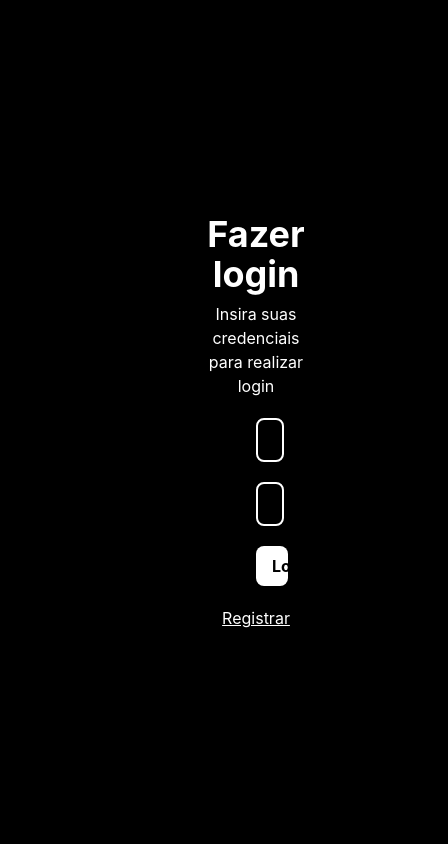
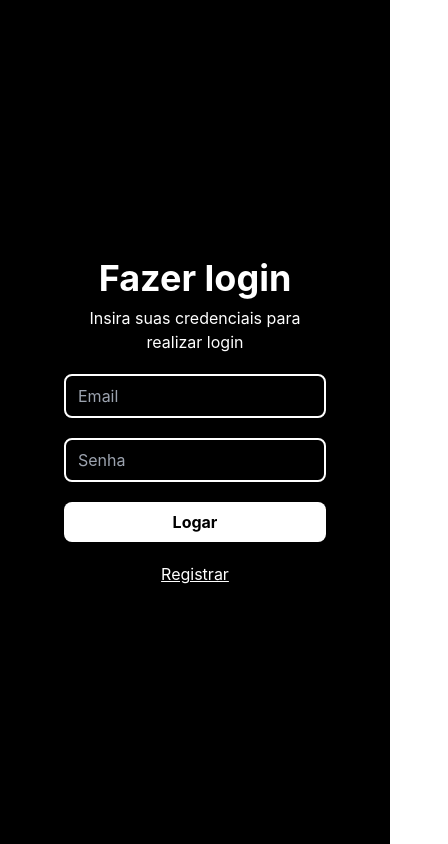
Before and after one commit to JoaoMadeiraxyz/musify, a Next.js app: page /login in a window 390 px wide. Shown: the whole page, 448 px wide, since content can reach past the window. Built offline with nearby package versions, Linux system fonts and the light colour scheme; no server answers; sample sign-in values are in the browser's storage.

Commit message:
add responsiveness to the signin and signup page

```diff
--- a/src/app/components/login/login-form/index.tsx
+++ b/src/app/components/login/login-form/index.tsx
@@ -79,7 +79,7 @@ export function LoginForm({ setIsRegistering }: LoginFormProps) {
   }
 
   return (
-    <div className="w-1/2 h-full flex flex-col justify-center items-center px-8 gap-5">
+    <div className="md:w-1/2 w-full h-full flex flex-col justify-center items-center px-8 gap-5">
       <div className="flex flex-col gap-2">
         <h1 className="font-bold text-4xl text-center">Fazer login</h1>
         <p className="text-center">
--- a/src/app/components/login/registration-form/index.tsx
+++ b/src/app/components/login/registration-form/index.tsx
@@ -90,7 +90,7 @@ export function RegistrationForm({ setIsRegistering }: RegistrationFormProps) {
   }
 
   return (
-    <div className="w-1/2 h-full flex flex-col justify-center items-center px-8 gap-5">
+    <div className="md:w-1/2 w-full h-full flex flex-col justify-center items-center px-8 gap-5">
       <div className="flex flex-col gap-2">
         <h1 className="font-bold text-4xl text-center">Registrar-se</h1>
         <p className="text-center">
--- a/src/app/login/page.tsx
+++ b/src/app/login/page.tsx
@@ -12,8 +12,8 @@ import loginScreenImage from "../../../public/images/login/login-screen-image.pn
 export default function Login() {
   const [isRegistering, setIsRegistering] = useState<boolean>(false);
   return (
-    <main className="h-screen bg-black flex items-center px-56 py-20">
-      <div className="w-1/2 h-full bg-black">
+    <main className="h-screen bg-black flex items-center px-8 md:px-20 lg:px-56 py-20">
+      <div className="md:w-1/2 md:block hidden h-full bg-black">
         <Image
           className="w-full h-full opacity-80"
           width={800}
```
